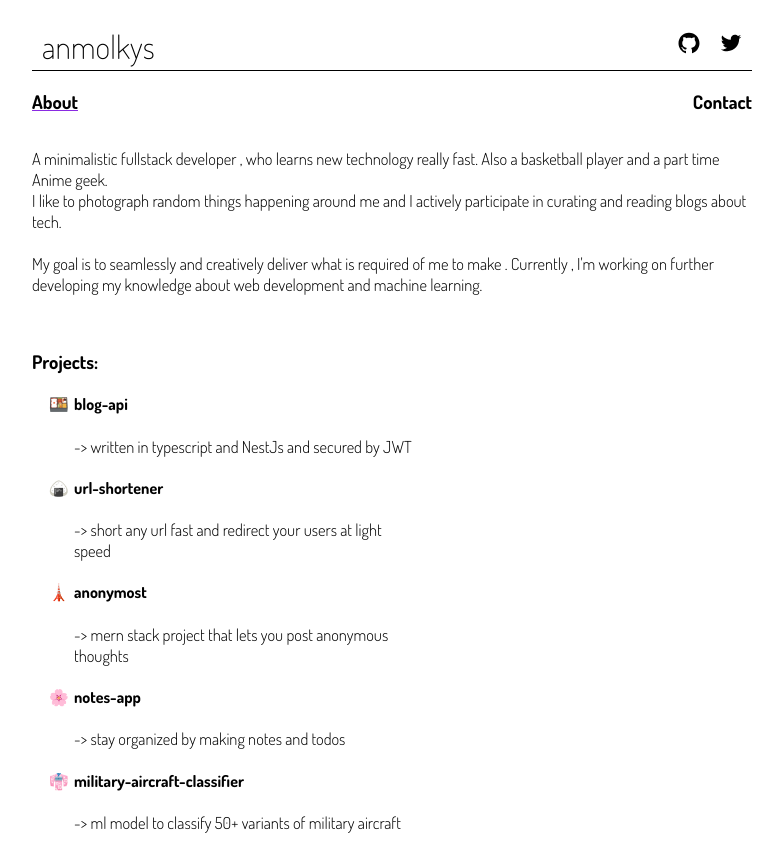
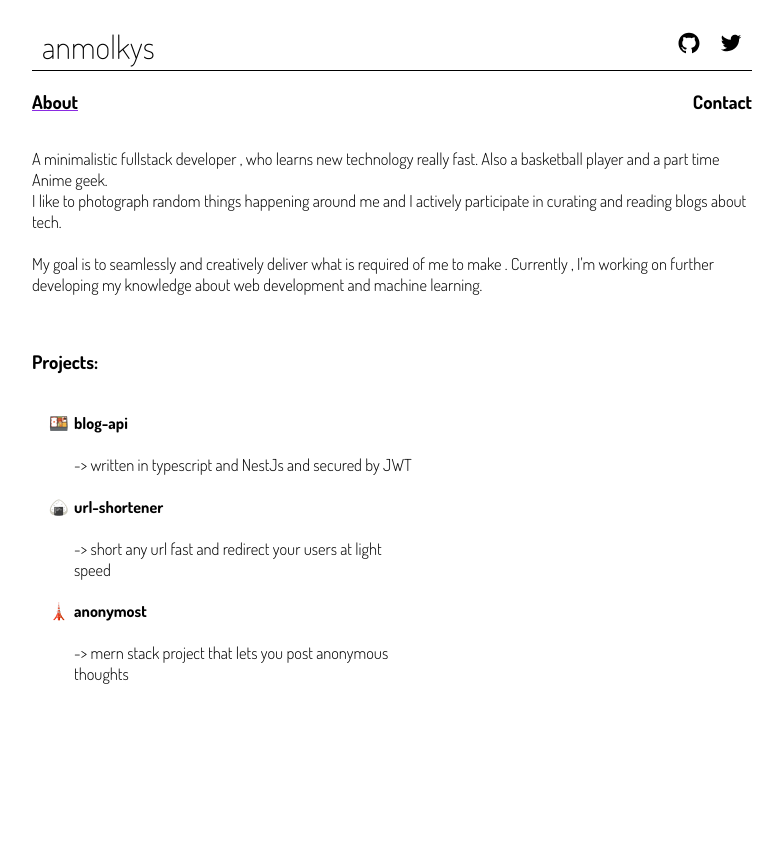
Before and after one commit to anmolkys/portfolio, a React (Create React App) app: page / in a window 1280 px wide. Shown: the whole page, without its empty margins (248-1031 px from the left). After the commit the page ends 800 px from the top, so only its background shows below. Built offline with nearby package versions, Linux system fonts and the light colour scheme.

Commit message:
fix: change in width while routing to contact

```diff
--- a/src/App.css
+++ b/src/App.css
@@ -51,7 +51,33 @@
 }
 ul{
   list-style-type: emo;
+  height: 300px;
+  overflow-y: scroll;
 }
+ul::-webkit-scrollbar-track
+{
+	-webkit-box-shadow: inset 0 0 6px rgba(0,0,0,0.3);
+	border-radius: 10px;
+	background-color: #F5F5F5;
+}
+
+ul::-webkit-scrollbar
+{
+	width: 5px;
+  height: 70%;
+	background-color: #F5F5F5;
+}
+
+ul::-webkit-scrollbar-thumb
+{
+	border-radius: 10px;
+	-webkit-box-shadow: inset 0 0 6px rgba(0,0,0,.3);
+	background-color: #555;
+}
+
+
+
+
 li{
   padding-left: 2px;
 }
@@ -102,4 +128,7 @@
   .project{
     width: 100%;
   }
+  ul{
+    overflow-y: visible;
+  }
 }
```
